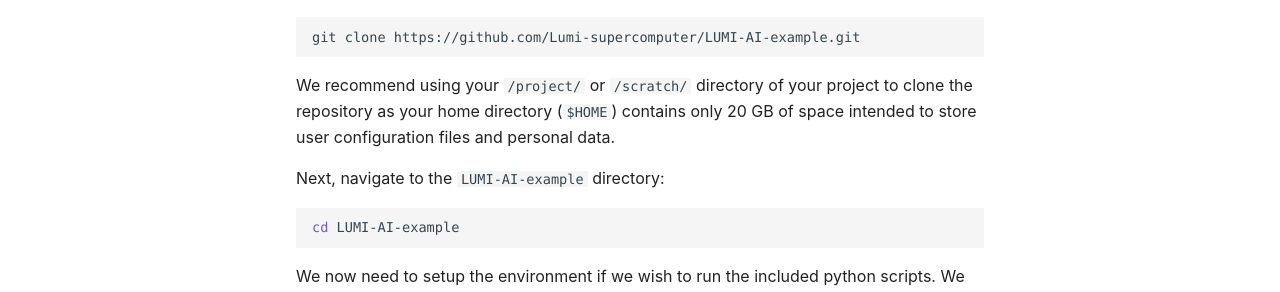
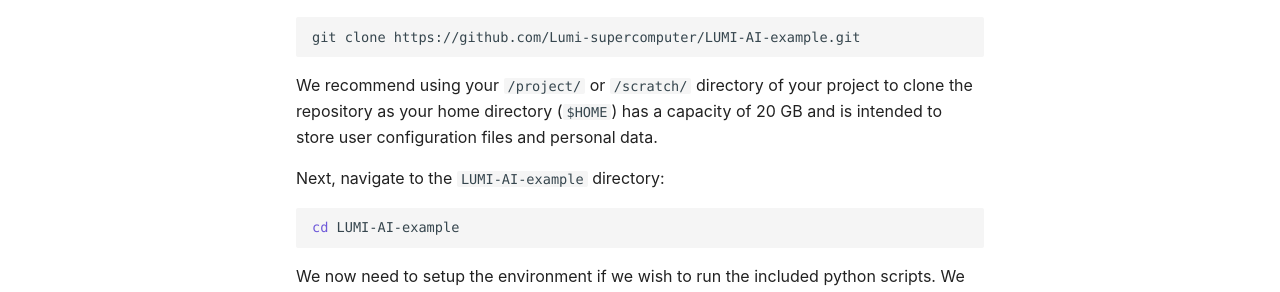
Before and after one commit to Lumi-supercomputer/LUMI-AI-example, an MkDocs documentation site: the page built from docs/quickstart.md, in a window 1280 px wide and 900 px high. Shown: the part 319-611 px from the top of the window. Built offline with MkDocs 1.6.1 and Material for MkDocs 9.7.7, drawn with Linux system fonts in a browser that asks for light colours.

Commit message:
Update quickstart.md

````diff
--- a/docs/quickstart.md
+++ b/docs/quickstart.md
@@ -8,7 +8,7 @@
 git clone https://github.com/Lumi-supercomputer/LUMI-AI-example.git
 ```
 
-We recommend using your `/project/` or `/scratch/` directory of your project to clone the repository as your home directory (`$HOME`) contains only 20 GB of space intended to store user configuration files and personal data.
+We recommend using your `/project/` or `/scratch/` directory of your project to clone the repository as your home directory (`$HOME`) has a capacity of 20 GB and is intended to store user configuration files and personal data.
 
 Next, navigate to the `LUMI-AI-example` directory:
 
````
